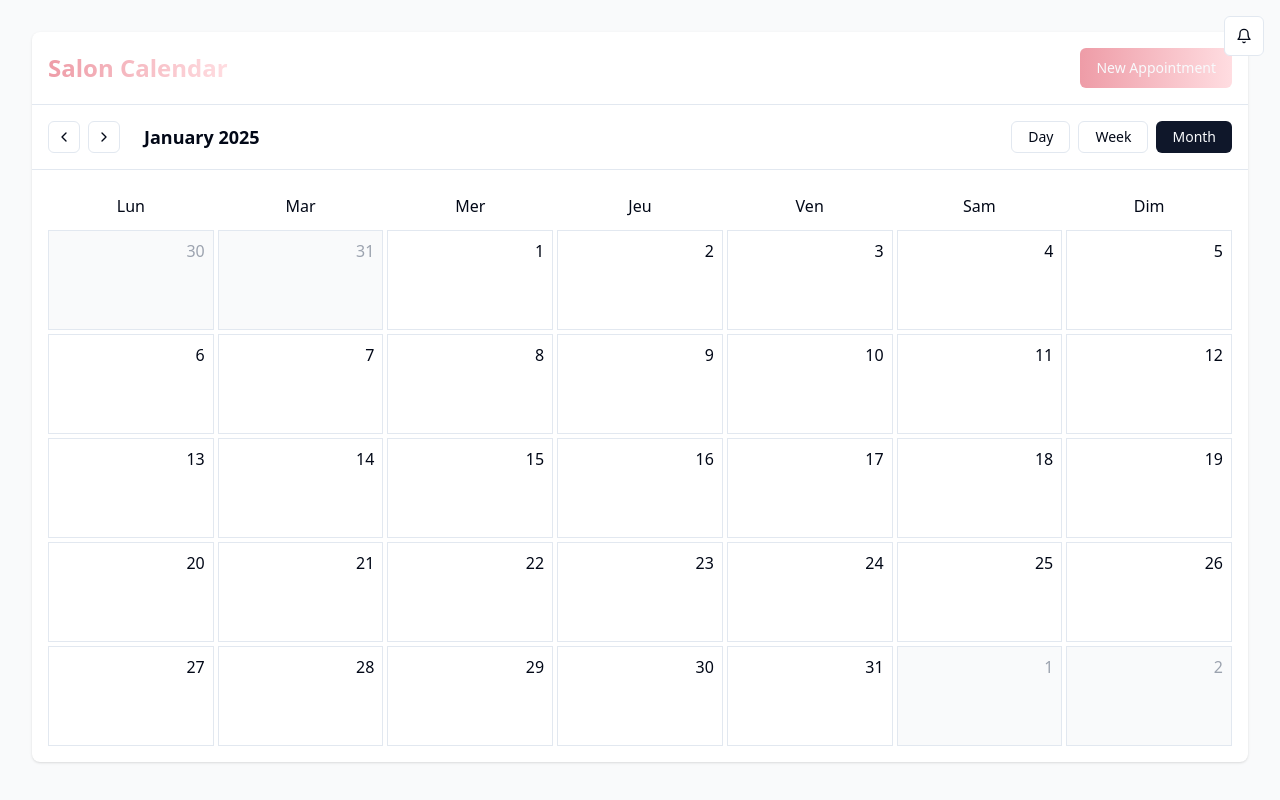
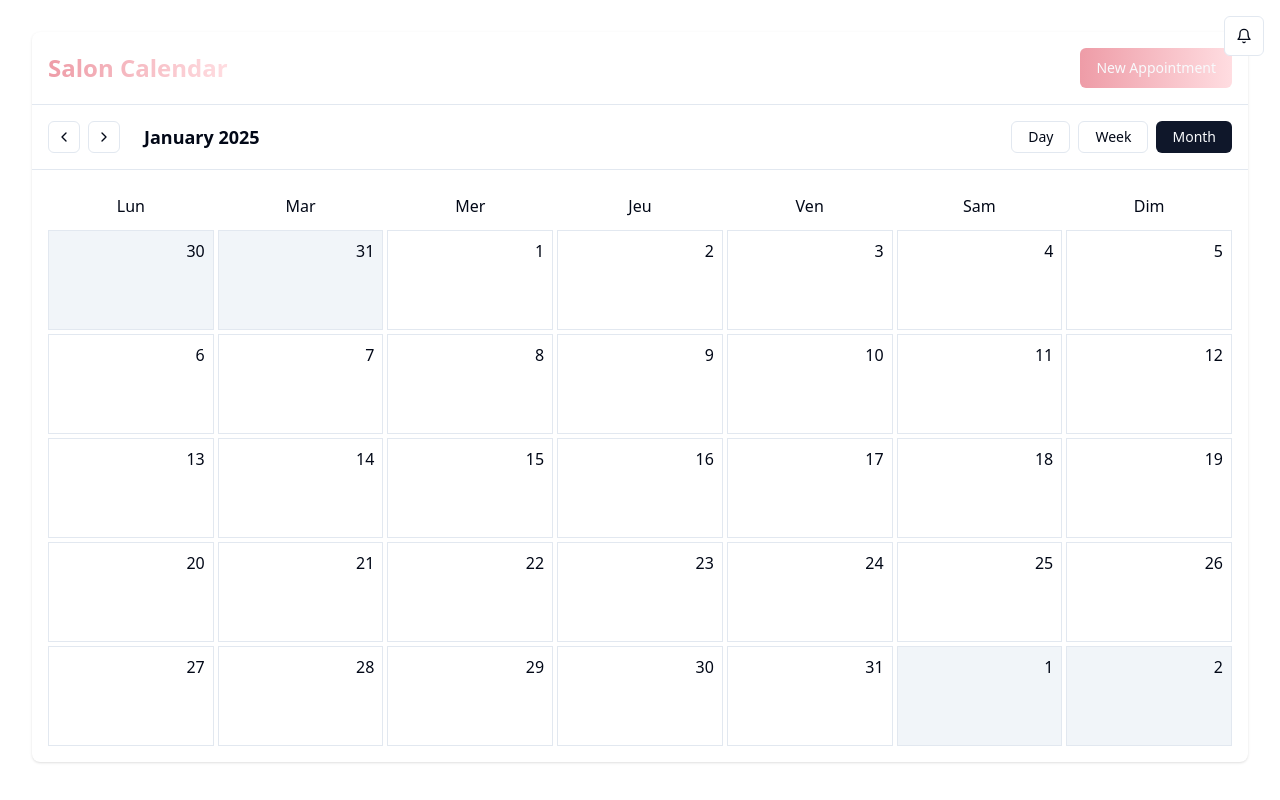
Before and after one commit to Matique-dev/ab1, a React (Vite) app: page / in a window 1280 px wide. Both pictures are taken after a click on the button "Month". Built offline with nearby package versions, Linux system fonts and the light colour scheme.

Commit message:
Set up theme variables
Configured theme variables to enhance component theme-agnostic capabilities.
[skip gpt_engineer]

```diff
--- a/src/components/MonthView.tsx
+++ b/src/components/MonthView.tsx
@@ -18,7 +18,7 @@ interface Appointment {
   time: string;
   duration: string;
   isWalkIn: boolean;
-  date?: Date; // Will be computed from time
+  date?: Date;
 }
 
 interface MonthViewProps {
@@ -34,10 +34,8 @@ export const MonthView = ({ date, appointments }: MonthViewProps) => {
 
   const days = eachDayOfInterval({ start: calendarStart, end: calendarEnd });
 
-  // Process appointments once, creating Date objects for each
   const processedAppointments = appointments.map(apt => {
     try {
-      // Create a new date object for the appointment's day
       const [hours, minutes] = apt.time.split(":").map(Number);
       const appointmentDate = new Date(date);
       appointmentDate.setHours(hours, minutes, 0, 0);
@@ -60,7 +58,7 @@ export const MonthView = ({ date, appointments }: MonthViewProps) => {
   return (
     <div className="grid grid-cols-7 gap-1 p-4">
       {["Lun", "Mar", "Mer", "Jeu", "Ven", "Sam", "Dim"].map((day) => (
-        <div key={day} className="text-center font-medium py-2">
+        <div key={day} className="text-center font-medium py-2 text-foreground">
           {day}
         </div>
       ))}
@@ -70,22 +68,22 @@ export const MonthView = ({ date, appointments }: MonthViewProps) => {
         return (
           <div
             key={day.toString()}
-            className={`min-h-[100px] border p-2 ${
-              isSameMonth(day, date) ? "bg-white" : "bg-gray-50 text-gray-400"
+            className={`min-h-[100px] border border-border p-2 ${
+              isSameMonth(day, date) ? "bg-card" : "bg-muted text-muted-foreground"
             }`}
           >
-            <div className="text-right">{format(day, "d")}</div>
+            <div className="text-right text-foreground">{format(day, "d")}</div>
             <div className="space-y-1">
               {dayAppointments.slice(0, 2).map((apt) => (
                 <div
                   key={apt.id}
-                  className="bg-blue-100 p-1 rounded text-xs truncate"
+                  className="bg-primary/10 text-primary p-1 rounded text-xs truncate"
                 >
                   {apt.time} - {apt.title}
                 </div>
               ))}
               {dayAppointments.length > 2 && (
-                <div className="text-xs text-gray-500">
+                <div className="text-xs text-muted-foreground">
                   +{dayAppointments.length - 2} more
                 </div>
               )}
--- a/src/pages/Index.tsx
+++ b/src/pages/Index.tsx
@@ -22,10 +22,10 @@ const Index = () => {
   } = useAppointments();
 
   return (
-    <div className="min-h-screen bg-gray-50">
+    <div className="min-h-screen bg-background">
       <div className="max-w-7xl mx-auto px-4 sm:px-6 lg:px-8 py-8">
-        <div className="bg-white rounded-lg shadow animate-fade-in">
-          <div className="flex justify-between items-center p-4 border-b">
+        <div className="bg-card rounded-lg shadow animate-fade-in">
+          <div className="flex justify-between items-center p-4 border-b border-border">
             <h1 className="text-2xl font-bold bg-gradient-to-r from-salon-pink to-salon-peach bg-clip-text text-transparent">
               {t('appointments.title')}
             </h1>
```
